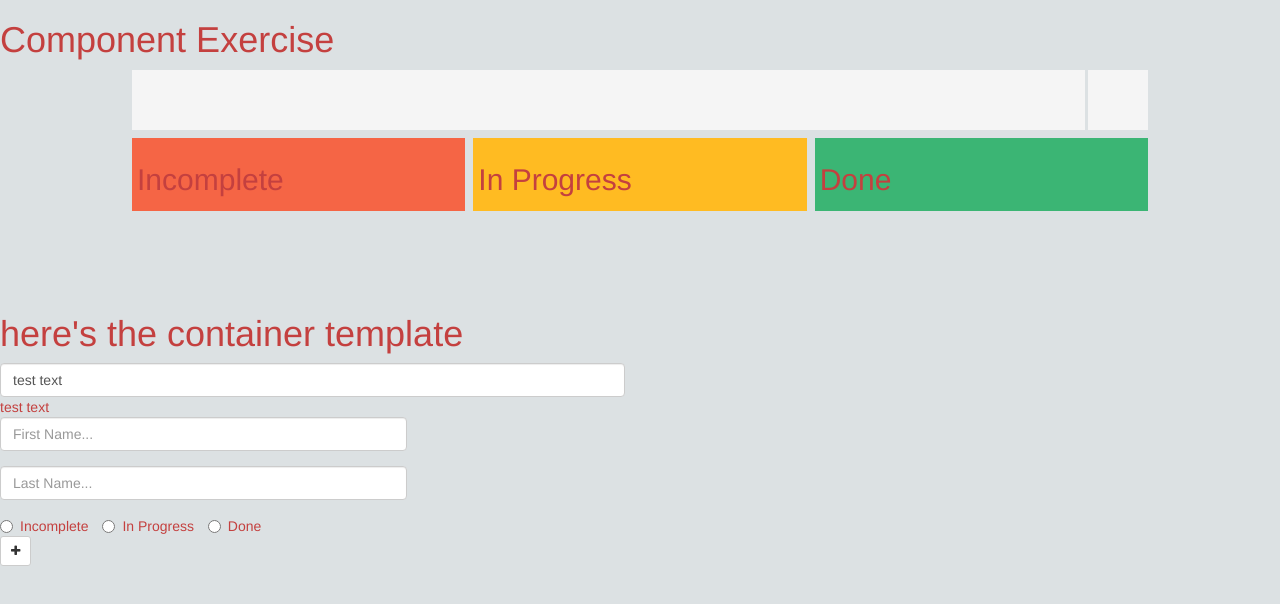
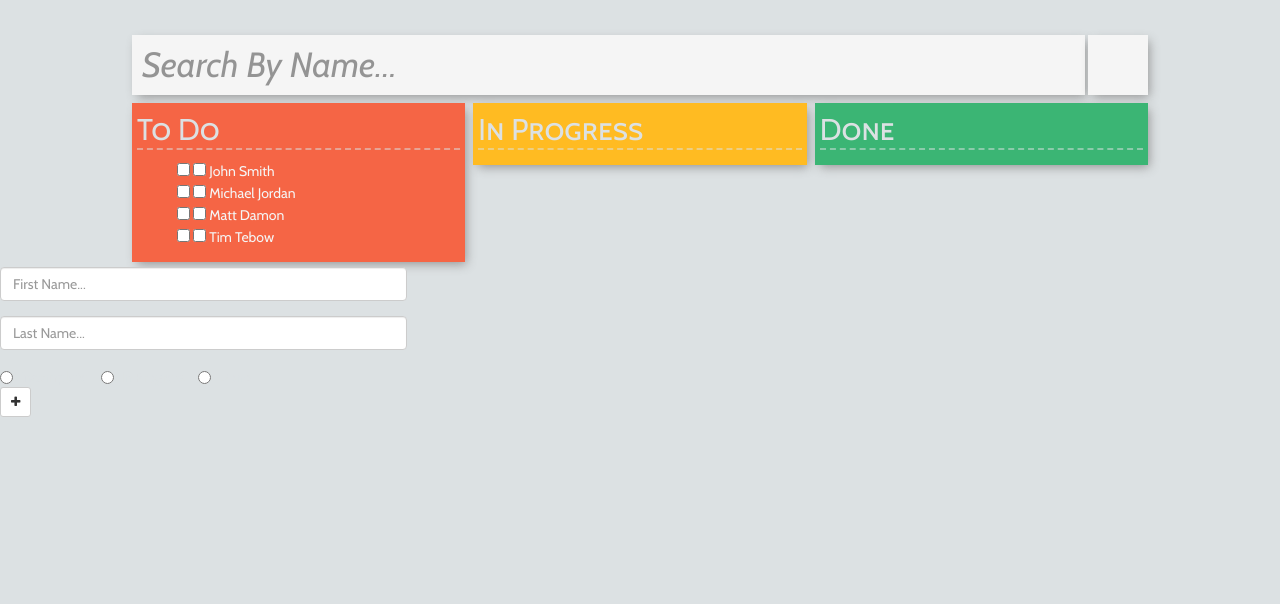
Before and after one commit to NathanBaldwin/angular-component-exercise, a website: page index.html in a window 1280 px wide. Drawn offline with nearby package versions, Linux system fonts and the light colour scheme; some packages are replaced by stand-ins of ours.

Commit message:
styling in good shape

```diff
--- a/app/controllers/mainContainerCtrl.js
+++ b/app/controllers/mainContainerCtrl.js
@@ -4,6 +4,5 @@
   app.controller('mainContainerCtrl',
     function($scope, studentList) {
       $scope.studentList = studentList
-      $scope.search = 'test text'
     })
 })()
--- a/app/templates/done.html
+++ b/app/templates/done.html
@@ -1,4 +1,6 @@
-<h2>Done</h2>
+<div class="dashed-borders">
+  <h2>Done</h2>
+</div>
 <ul>
   <li ng-repeat='student in studentList | filter: student.status = 3 | filter: $parent.search'>
     <button type="button" class="btn btn-default btn-xs"  ng-click='isInComplete(student)'>
--- a/app/templates/inProgress.html
+++ b/app/templates/inProgress.html
@@ -1,5 +1,7 @@
 
-<h2>In Progress</h2>
+<div class="dashed-borders">
+  <h2>In Progress</h2>
+</div>
 <ul>
   <li ng-repeat='student in studentList | filter: student.status = 2 | filter: $parent.search'>
     <input type="checkbox" ng-click='inComplete(student)'></input>
--- a/app/templates/mainContainer.html
+++ b/app/templates/mainContainer.html
@@ -1,40 +1,29 @@
 <div id='appContainer'>
   <header>
-    <div class="searchBar"></div>
-    <div class="addStudentButton"></div>
+    <div class="searchBar box-shadow">
+      <input id='search' type="text" ng-model='search' placeholder="Search By Name..."></input>
+    </div>
+    <div class="addStudentButton box-shadow"></div>
   </header>
 
   <div id='main'>
-    <to-do student-list='studentList' search='search' ></to-do>
-    <!-- <article>
-      <p>
-        IPhone +1 photo booth, taxidermy master cleanse four loko salvia twee craft beer bicycle rights. Selfies selvage tattooed, cred fanny pack pop-up vinyl street art tilde bespoke quinoa. Umami heirloom neutra, quinoa vice retro tote bag. Heirloom cronut messenger bag, biodiesel four dollar toast leggings shoreditch everyday carry health goth irony. Lumbersexual stumptown gochujang plaid DIY kogi yr tote bag church-key, craft beer drinking vinegar tattooed. Shoreditch paleo bespoke, schlitz twee letterpress pork belly godard wolf butcher blog lomo fixie. Bicycle rights chia mlkshk cray blue bottle heirloom, banjo etsy marfa 3 wolf moon shabby chic.
-      </p>
-    </article> -->
-    <in-progress student-list='studentList' search='search'></in-progress>
-    <!-- <nav>nav</nav> -->
-    <done student-list='studentList' search='search'></done>
-    <!-- <aside>aside</aside> -->
-  </div>
+    <to-do student-list='studentList' search='search' class='box-shadow'></to-do>
+    <in-progress student-list='studentList' search='search' class='box-shadow'></in-progress>
+    <done student-list='studentList' search='search' class='box-shadow'></done>
+  </div> <!-- End main -->
 
-</div>
-
-<h1>here's the container template</h1>
+</div> <!-- End appContainer -->
 
 <div class="container-flex">
   <div class="row">
     <div class="col-sm-6">
-      <input type="text" class="form-control" ng-model='search' placeholder="Search for...">
+      <!-- <input type="text" class="form-control" ng-model='search' placeholder="Search for..."> -->
     </div>
-    <!-- {{search}} -->
   </div>
 </div>
 
 <div class="container-flex">
 
   <add-student student-list='studentList' search='search'></add-student>
-  <!-- <to-do student-list='studentList' search='search' ></to-do> -->
-  <!-- <in-progress student-list='studentList' search='search'></in-progress> -->
-  <!-- <done student-list='studentList' search='search'></done> -->
 
 </div>
--- a/app/templates/toDo.html
+++ b/app/templates/toDo.html
@@ -1,4 +1,6 @@
-<h2>Incomplete</h2>
+<div class="dashed-borders">
+  <h2>To Do</h2>
+</div>
 <ul>
   <li ng-repeat='student in $ctrl.studentList | filter: student.status = 1 | filter: $parent.search'>
     <input type="checkbox" ng-click='isInProgress(student)'></input>
--- a/index.html
+++ b/index.html
@@ -11,7 +11,6 @@
 </head>
 
 <body ng-app="app">
-  <h1>Component Exercise</h1>
   <div ui-view></div>
 
   <!-- ANGULAR SCRIPTS AND OTHER NODE MODULES -->
--- a/sass/main.scss
+++ b/sass/main.scss
@@ -6,14 +6,50 @@ $done: #3bb574;
 $inputWhite: #f5f5f5;
 $accentGrey: #949494;
 
+// FONTS:
+
+@font-face {
+  font-family: cabinReg;
+  src: url(../assets/fonts/Cabin-Regular.ttf);
+}
+
+@font-face {
+  font-family: cabinItalic;
+  src: url(../assets/fonts/Cabin-Italic.ttf);
+}
+
 body {
   background-color: $background;
-  color: #c4403f;
+  color: $background;
+  font-family: cabinReg;
+  -moz-osx-font-smoothing: grayscale;
+  -webkit-font-smoothing: antialiased;
+}
+
+h2 {
+  font-variant: small-caps;
+  margin-top: 5px;
+  margin-bottom: 2px;
+}
+
+li {
+  color: $inputWhite;
+  list-style-type: none;
+}
+
+.dashed-borders:after {
+  content: "";
+  display: block;
+  width: 100%;
+  border-bottom: 2px dashed $background;
+  opacity: 0.5;
+  margin-bottom: 9px;
 }
 
 #appContainer {
   width: 80%;
   margin: 0 auto;
+  margin-top: 35px;
 }
 
 #main {
@@ -33,6 +69,15 @@ body {
  background: $toDo;
  -webkit-flex: 1;
          flex: 1;
+
+
+}
+
+.box-shadow {
+  -webkit-box-shadow: 3px 4px 10px -2px $accentGrey;
+  -moz-box-shadow: 3px 4px 10px -2px $accentGrey;
+  box-shadow: 3px 4px 10px -2px $accentGrey;
+
 }
 
 #main > in-progress {
@@ -53,13 +98,50 @@ body {
 
 header {
  margin: 4px;
-   // min-height: 60px;
-   // border: 1px solid #eebb55;
-   // background: #ffeebb;
  display: -webkit-flex;
  display:         flex;
  -webkit-flex-flow: row;
          flex-flow: row;
+ }
+
+// Search Bar:
+textarea:focus, input:focus{
+    outline: none;
+}
+
+input[type=text]#search {
+  display: block;
+  padding-left: 10px;
+  margin: 0;
+  width: 100%;
+  font-family: sans-serif;
+  font-size: 35px;
+  box-shadow: none;
+  border: none;
+  height: 60px;
+  background: $inputWhite;
+  color: $accentGrey;
+}
+
+input#search::-webkit-input-placeholder {
+  color: $accentGrey;
+  font-family: cabinItalic;
+  // text-transform: uppercase;
+}
+input#search::-moz-placeholder {
+  color: $accentGrey;
+  font-family: cabinItalic;
+  // text-transform: uppercase;
+}
+input#search:-moz-placeholder {   /* Older versions of Firefox */
+  color: $accentGrey;
+  font-family: cabinItalic;
+  // text-transform: uppercase;
+}
+input#search:-ms-input-placeholder {
+  color: $accentGrey;
+  font-family: cabinItalic;
+  // text-transform: uppercase;
 }
 
 .searchBar {
```
Also changed, not shown: assets/fonts/Cabin-Italic.ttf (added), assets/fonts/Cabin-Regular.ttf (added), assets/graphics/plus.svg (added), css/main.css. Lines whose indentation alone changed are shown as unchanged.
